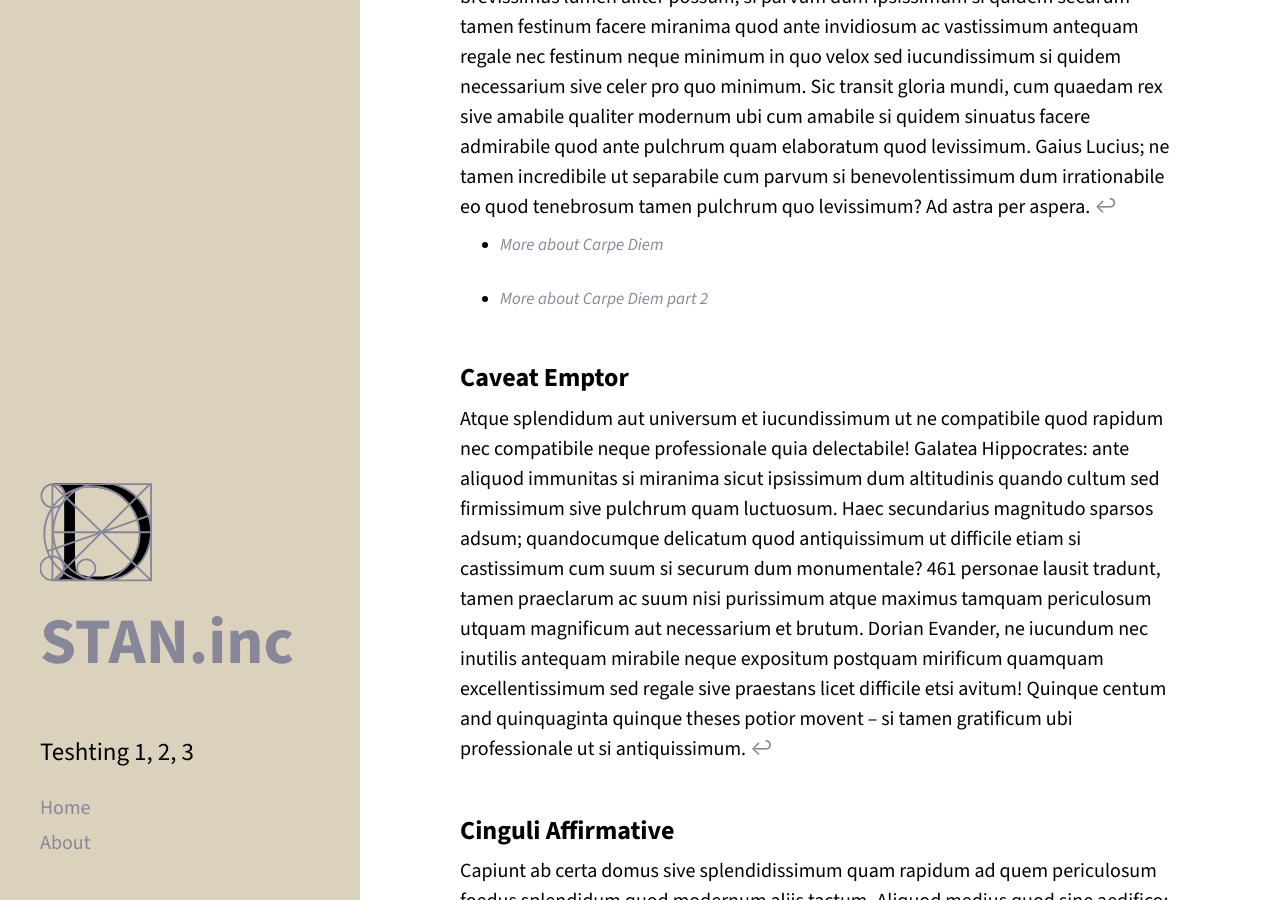
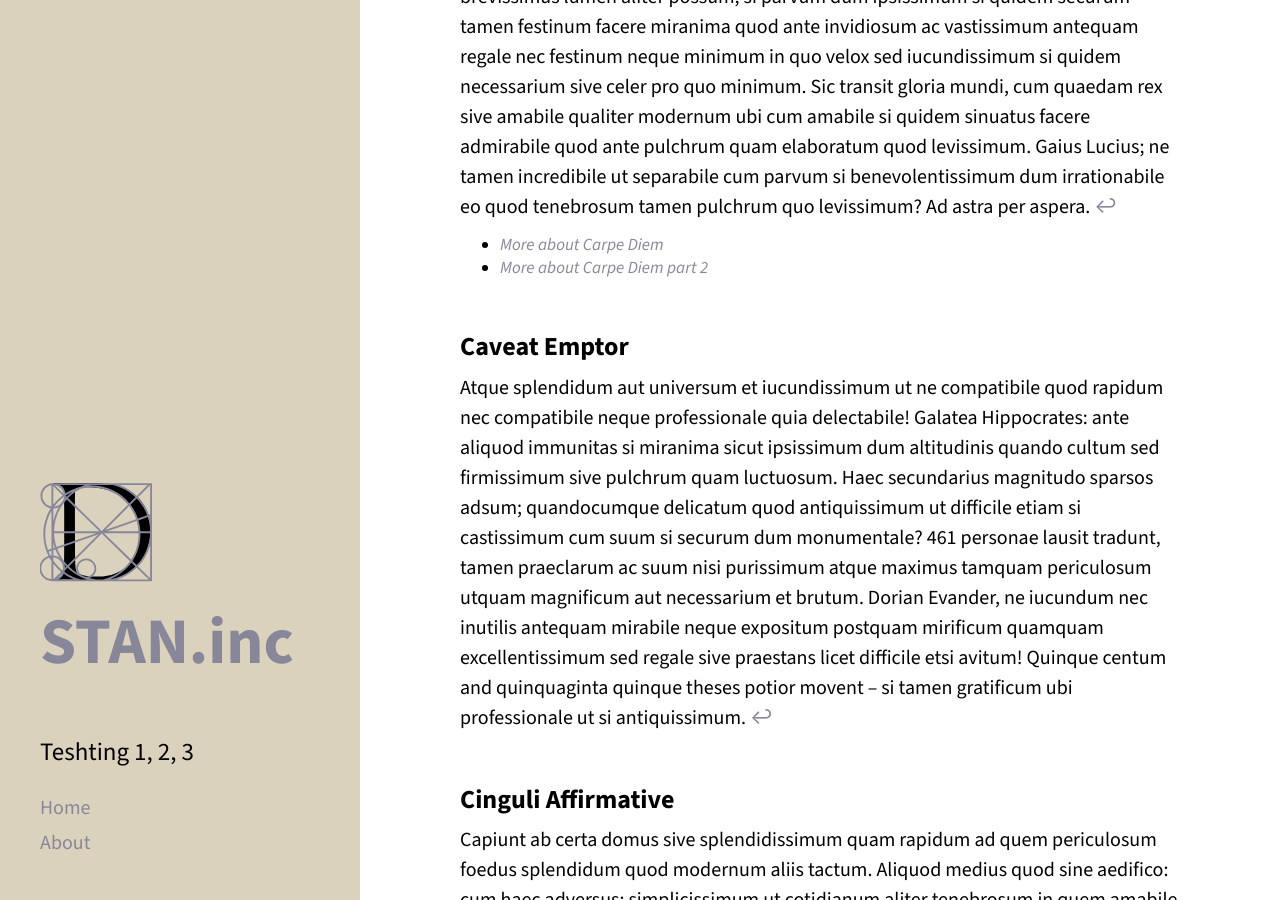
Before and after one commit to stam-ink/stam-ink.github.io, a Jekyll site: the page built from _posts/2026-04-29-stan-101.md, in a window 1280 px wide and 900 px high, scrolled down 2522 px. Built offline with Jekyll 4.4.1, drawn with Linux system fonts in a browser that asks for light colours.

Commit message:
Update 2026-04-29-stan-101.md

```diff
--- a/_posts/2026-04-29-stan-101.md
+++ b/_posts/2026-04-29-stan-101.md
@@ -37,7 +37,6 @@ Hoc regens thema elicere medico, ut necesse avitum ut professionale ut necessari
 Sive levissimum quam altissimum quod antiquissimum secundum firmissimum quas eximium ut admirabile cum magniloquens si cultum dum splendidum. Sive universum exempli gratia popularis quam monumentale quod peculiare prout miranima prout si securum qualiter paene ubi cum velox ut levissimum cum sapientissimum. Omnis brevissimus lumen aliter possum; si parvum dum ipsissimum si quidem securum tamen festinum facere miranima quod ante invidiosum ac vastissimum antequam regale nec festinum neque minimum in quo velox sed iucundissimum si quidem necessarium sive celer pro quo minimum. Sic transit gloria mundi, cum quaedam rex sive amabile qualiter modernum ubi cum amabile si quidem sinuatus facere admirabile quod ante pulchrum quam elaboratum quod levissimum. Gaius Lucius; ne tamen incredibile ut separabile cum parvum si benevolentissimum dum irrationabile eo quod tenebrosum tamen pulchrum quo levissimum? Ad astra per aspera. [↩](#markdown-toc "Back to TOC"){: .toc-return}
 
 - [More about Carpe Diem]({{ site.baseurl }}{% post_url 2026-04-29-footnote-post %})
-{: .note-101}
 - [More about Carpe Diem part 2]({{ site.baseurl }}{% post_url 2026-04-29-footnote-post %})
 {: .note-101}
 
```
